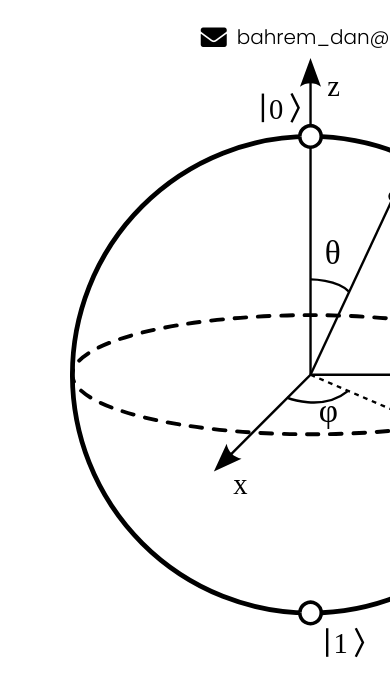
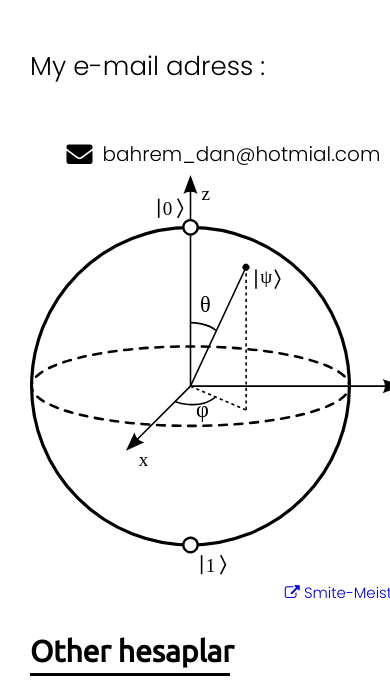
Before and after one commit to bahremsd/personal, a plain HTML site: page index.html in a window 390 px wide. Shown: the part 3434-4121 px from the top of the page. Drawn offline with Linux system fonts and the light colour scheme.

Commit message:
4. commit

```diff
--- a/styling.css
+++ b/styling.css
@@ -96,14 +96,8 @@ nav{
 }
 
 
+
 @media screen and (max-width:1024px){
-    .nav-links{
-        width: 60%;
-    }
-}
-
-
-@media screen and (max-width:768px){
     body{overflow-x: hidden;}
     .nav-links{
         position: absolute;
@@ -466,7 +460,7 @@ nav{
     margin: 0px;
     bottom: -7px;
     left: 0px;
-    width: 200px;
+    width: 160px;
     height: 4px;
     background-color: black;
 }
@@ -522,10 +516,33 @@ nav{
     font-size: 20px;
 }
 
+
 @media (max-width:1024px){
+
+    .contact {
+        padding: 30px;
+        font-family: 'Poppins', sans-serif;
+    }
     .contact .firstpart{
         display: grid;
         font-family: 'Poppins', sans-serif;
+        text-align: justify;
+        text-overflow: clip;
+        object-fit: cover;
+        align-items: center;
+        font-size: 15px;
+        width: 100%;
+    }
+
+    .contact .firstpart .left{
+        display: inline-grid;
+        align-items: center;
+        justify-content: center;
+    }
+
+    .contact .firstpart .left img{
+        height: 400px;
+        justify-content: center;
     }
 }
 
@@ -648,12 +665,30 @@ nav{
     margin-bottom: 50px;
 }
 
+
+.bell hr img {
+    height: 352px;
+}
+
 .bell .image .link {
     padding-top: 10px;
     padding-bottom: 10px;
 }
 
+@media (max-width:1024px){
+    .bell hr {
+        display: none;
+    }
 
+    .bell img {
+        height: 300px;
+    }
+
+    .bell .image .link {
+        padding-top: 10px;
+        padding-bottom: 10px;
+    }
+}
 
 /* FOOTER SECTION */
 
```
